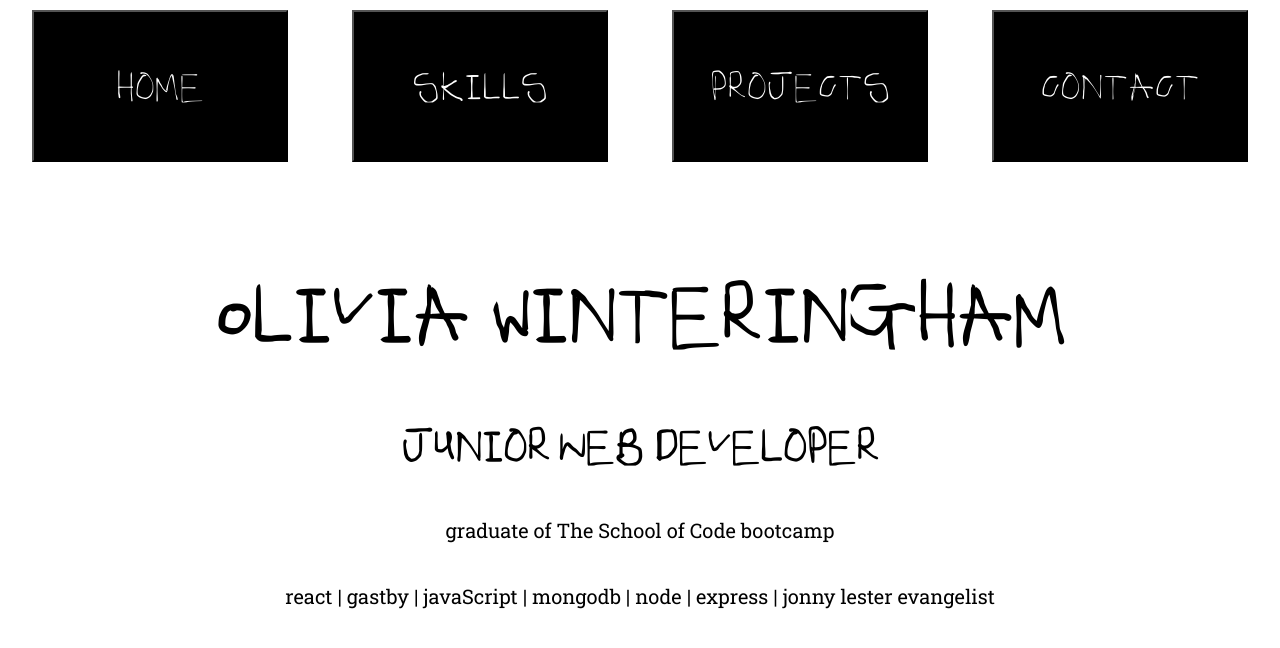
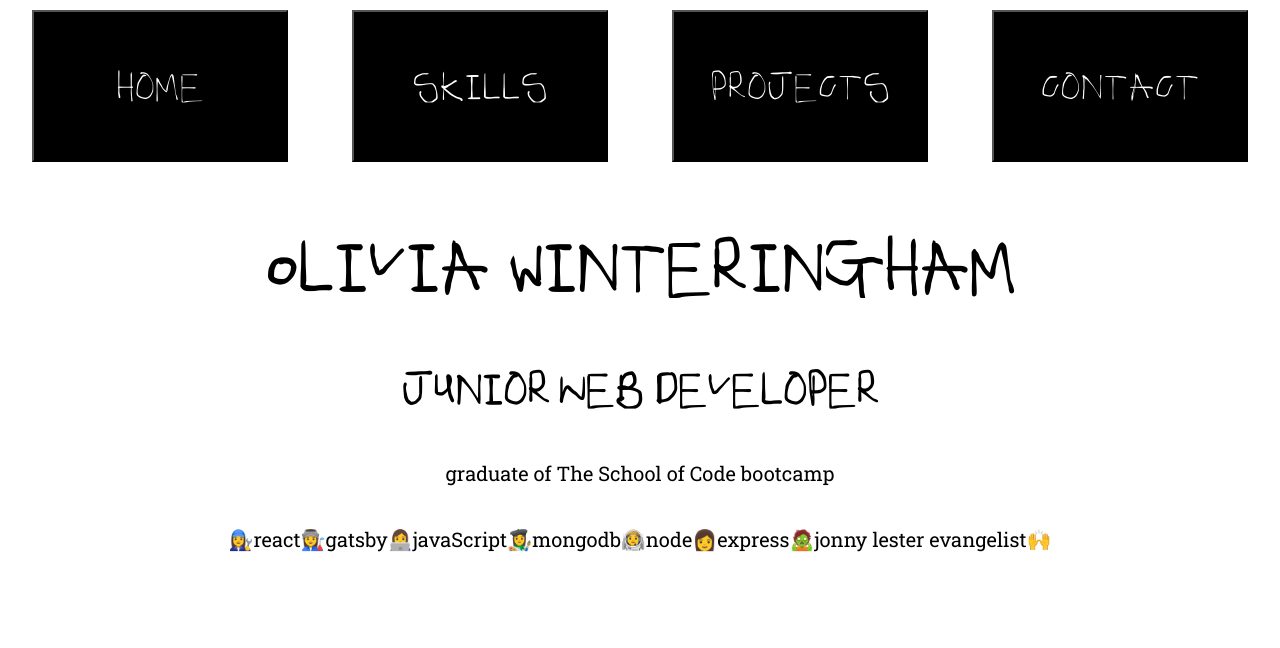
Before and after one commit to OliviaWinteringham/portfolio, a React app: page / in a window 1280 px wide. Built offline with nearby package versions, Linux system fonts and the light colour scheme; a web font is replaced by a local one.

Commit message:
emojis added

```diff
--- a/src/Components/App/App.module.css
+++ b/src/Components/App/App.module.css
@@ -1,11 +1,11 @@
 .header {
   display: flex;
   flex-direction: row;
-  justify-content:space-around;
+  justify-content: space-around;
 }
 
-.button{
-  font-family: 'olivia';
+.button {
+  font-family: "olivia";
   background-color: black;
   font-size: 200%;
   color: white;
@@ -15,19 +15,17 @@
   outline: none;
   -webkit-transition-duration: 0.4s;
   transition-duration: 0.4s;
-
 }
 
 #buttonHome:hover {
   background-color: orangered;
-  font-family: 'Dancing Script', cursive;
+  font-family: "Dancing Script", cursive;
   font-size: 40px;
 }
 
 #buttonSkills:hover {
   background-color: darkblue;
-  font-family: 'Bowlby One SC', cursive;
-
+  font-family: "Bowlby One SC", cursive;
 }
 
 #buttonProjects:hover {
@@ -35,32 +33,30 @@
   /* animation: buttonsSpin infinite 11s cubic-bezier(0.215, 0.610, 0.355, 1);
   height: 40vmin;
   pointer-events: none; */
-  font-family: 'UnifrakturMaguntia', cursive;
+  font-family: "UnifrakturMaguntia", cursive;
   font-size: 80px;
 }
 
 #buttonContact:hover {
   background-image: url("https://media.licdn.com/dms/image/C5603AQFikSQ4fiNd3g/profile-displayphoto-shrink_100_100/0?e=1560384000&v=beta&t=74plxSqQo6O6dl96w6RV1oU_-pqN6kP9Ym6PHqjktuk");
-
 }
 
-.textContainer{
+.textContainer {
   display: flex;
   justify-content: center;
   align-items: center;
   flex-direction: column;
   height: 50%;
-  padding-top: 5%;
-
+  padding-top: 2%;
 }
 
-.oliviaHeader{
+.oliviaHeader {
   font-family: "olivia";
-  font-size: 68px;
+  font-size: 60px;
 }
 
-#oliviaHeaderHover:hover{
-  font-family: 'Roboto Slab', serif;
+#oliviaHeaderHover:hover {
+  font-family: "Roboto Slab", serif;
   animation: shake 0.5s;
   animation-iteration-count: infinite;
   background-color: red;
@@ -69,26 +65,48 @@
 }
 
 @keyframes shake {
-  0% { transform: translate(1px, 1px) rotate(0deg); }
-  10% { transform: translate(-1px, -2px) rotate(-1deg); }
-  20% { transform: translate(-3px, 0px) rotate(1deg); }
-  30% { transform: translate(3px, 2px) rotate(0deg); }
-  40% { transform: translate(1px, -1px) rotate(1deg); }
-  50% { transform: translate(-1px, 2px) rotate(-1deg); }
-  60% { transform: translate(-3px, 1px) rotate(0deg); }
-  70% { transform: translate(3px, 1px) rotate(-1deg); }
-  80% { transform: translate(-1px, -1px) rotate(1deg); }
-  90% { transform: translate(1px, 2px) rotate(0deg); }
-  100% { transform: translate(1px, -2px) rotate(-1deg); }
+  0% {
+    transform: translate(1px, 1px) rotate(0deg);
+  }
+  10% {
+    transform: translate(-1px, -2px) rotate(-1deg);
+  }
+  20% {
+    transform: translate(-3px, 0px) rotate(1deg);
+  }
+  30% {
+    transform: translate(3px, 2px) rotate(0deg);
+  }
+  40% {
+    transform: translate(1px, -1px) rotate(1deg);
+  }
+  50% {
+    transform: translate(-1px, 2px) rotate(-1deg);
+  }
+  60% {
+    transform: translate(-3px, 1px) rotate(0deg);
+  }
+  70% {
+    transform: translate(3px, 1px) rotate(-1deg);
+  }
+  80% {
+    transform: translate(-1px, -1px) rotate(1deg);
+  }
+  90% {
+    transform: translate(1px, 2px) rotate(0deg);
+  }
+  100% {
+    transform: translate(1px, -2px) rotate(-1deg);
+  }
 }
 
-.oliviaDescription{
+.oliviaDescription {
   font-family: "olivia";
   font-size: 38px;
 }
 
-.intro{
-  font-family: 'Roboto Slab', serif;
+.intro {
+  font-family: "Roboto Slab", serif;
   /* font-family: 'Dancing Script', cursive; */
   font-size: 20px;
 }
@@ -102,11 +120,10 @@
   }
 } */
 
-.languages{
-  font-family: 'Roboto Slab', serif;
+.languages {
+  font-family: "Roboto Slab", serif;
   font-size: 20px;
   display: flex;
   justify-content: center;
   flex-direction: row;
-
 }
--- a/src/Components/App/index.js
+++ b/src/Components/App/index.js
@@ -1,22 +1,43 @@
-import React from 'react';
-import css from './App.module.css';
-import Emoji from '../Emoji';
+import React from "react";
+import css from "./App.module.css";
+import Emoji from "../Emoji";
 
 function App() {
   return (
     <>
-    <div className={css.header}>
-      <button className={css.button} id={css.buttonHome}>home</button>
-      <button className={css.button} id={css.buttonSkills}>skills</button>
-      <button className={css.button} id={css.buttonProjects}>projects</button>
-      <button className={css.button} id={css.buttonContact}>contact</button>
-    </div>
-    <div className={css.textContainer} >
-    <h1 className={css.oliviaHeader} id={css.oliviaHeaderHover}> Olivia Winteringham</h1>
-    <h2 className={css.oliviaDescription}>junior web developer</h2>
-    <p className={css.intro}>graduate of The School of Code bootcamp</p>
-    </div>
-    <p className={css.languages}>react | gastby | javaScript | mongodb | node | express | jonny lester evangelist </p>
+      <div className={css.header}>
+        <button className={css.button} id={css.buttonHome}>
+          home
+        </button>
+        <button className={css.button} id={css.buttonSkills}>
+          skills
+        </button>
+        <button className={css.button} id={css.buttonProjects}>
+          projects
+        </button>
+        <button className={css.button} id={css.buttonContact}>
+          contact
+        </button>
+      </div>
+      <div className={css.textContainer}>
+        <h1 className={css.oliviaHeader} id={css.oliviaHeaderHover}>
+          {" "}
+          Olivia Winteringham
+        </h1>
+        <h2 className={css.oliviaDescription}>junior web developer</h2>
+        <p className={css.intro}>graduate of The School of Code bootcamp</p>
+      </div>
+      <p className={css.languages}>
+        <Emoji symbol="👩‍🔧" label="woman mechanic" /> react{"  "}
+        <Emoji symbol="👩‍🏭" label="factory worker" /> gatsby{" "}
+        <Emoji symbol="👩‍💻" label="woman technologist" /> javaScript{"  "}
+        <Emoji symbol="👩‍🎨" label="woman artist" /> mongodb{"  "}
+        <Emoji symbol="👩‍🚀" label="woman astronaut" /> node{"  "}
+        <Emoji symbol="👩‍" label="woman" /> express{"  "}
+        <Emoji symbol="🧟‍" label="woman artist" /> jonny lester evangelist
+        {"  "}
+        <Emoji symbol="🙌" label="raising hands" />
+      </p>
     </>
   );
 }
```
Also changed, not shown: 2 other files.
